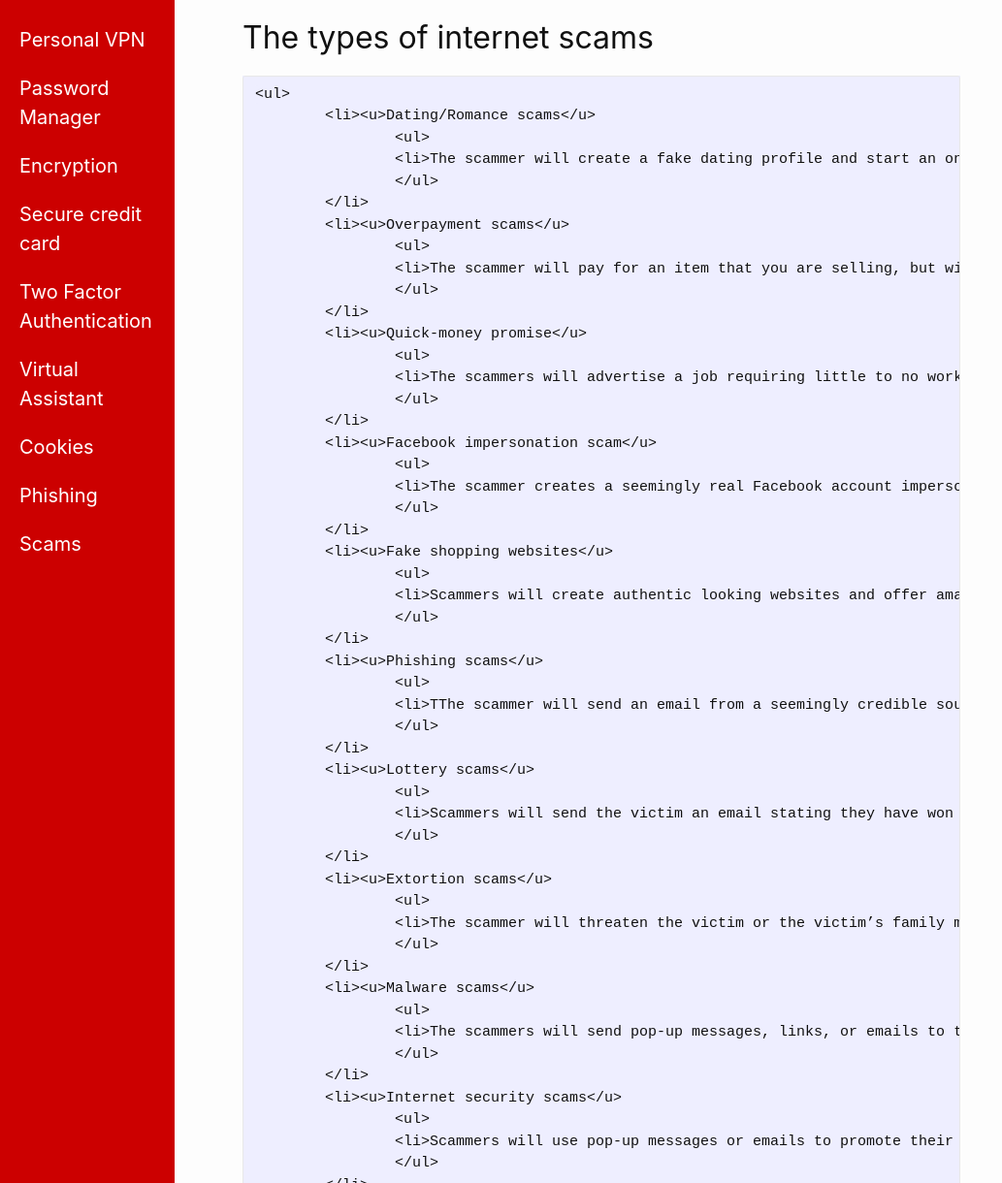
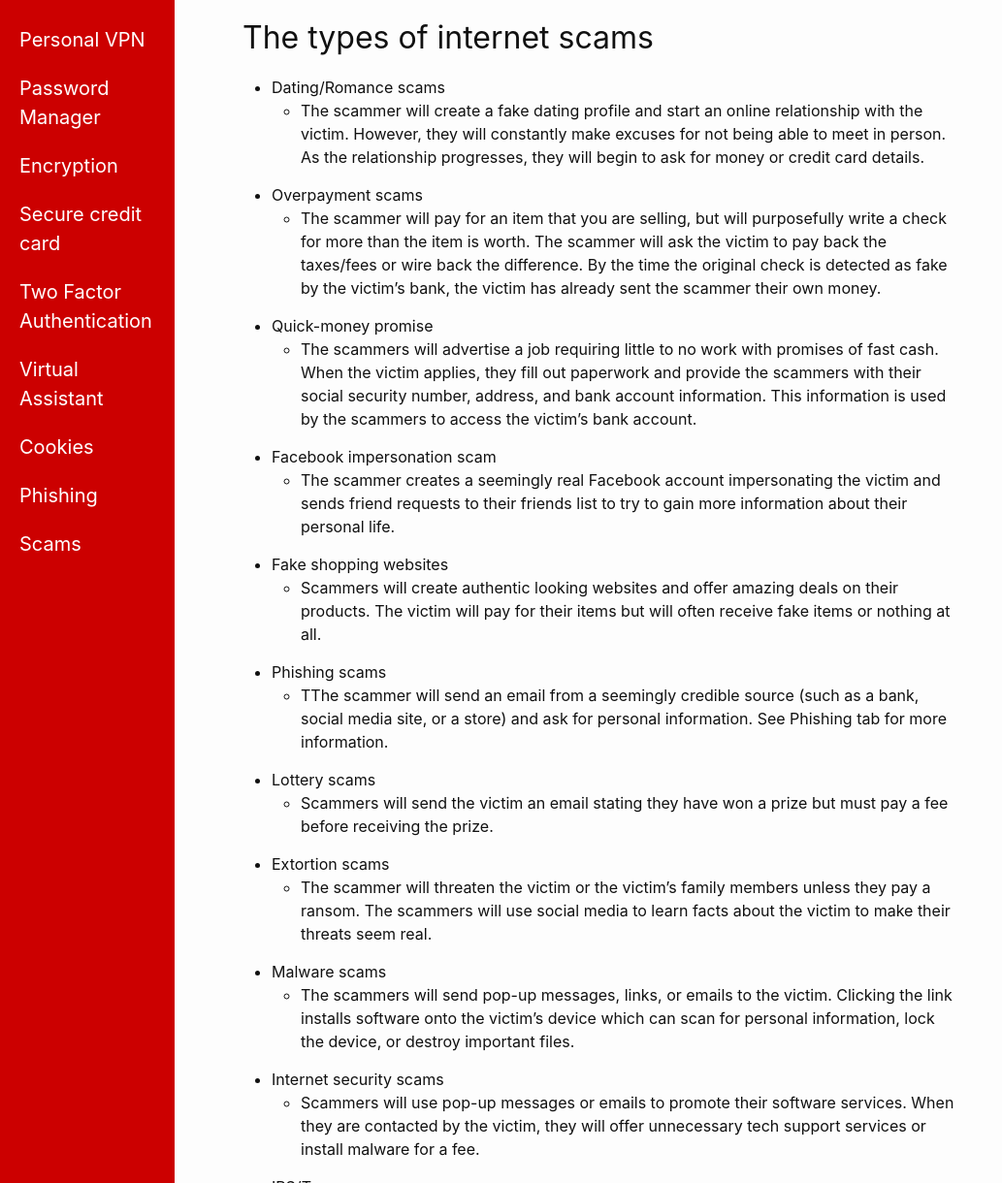
Before and after one commit to everydaysecurity/everydaysecurity, a Jekyll site: the page built from Scams.md, in a window 1280 px wide and 1400 px high, scrolled down 829 px. Shown: the part 180-1400 px from the top of the window at 97% size, without its empty margins (0-1033 px from the left). Built offline with Jekyll 4.4.1, drawn with Linux system fonts in a browser that asks for light colours; some of the changed text lies outside the part shown.

Commit message:
Update Scams.md

```diff
--- a/Scams.md
+++ b/Scams.md
@@ -20,73 +20,60 @@ permalink: /scams/
 	</ul>
 
 <h2>The types of internet scams</h2>
-	<ul>
-		<li><u>Dating/Romance scams</u>
-			<ul>
+<ul>
+	<li>Dating/Romance scams</li>
+		<ul>
 			<li>The scammer will create a fake dating profile and start an online relationship with the victim. However, they will constantly make excuses for not being able to meet in person. As the relationship progresses, they will begin to ask for money or credit card details.</li>
-			</ul>
-		</li>
-		<li><u>Overpayment scams</u>
-			<ul>
+		</ul>
+	<li>Overpayment scams</li>
+		<ul>
 			<li>The scammer will pay for an item that you are selling, but will purposefully write a check for more than the item is worth. The scammer will ask the victim to pay back the taxes/fees or wire back the difference. By the time the original check is detected as fake by the victim’s bank, the victim has already sent the scammer their own money.</li>
-			</ul>
-		</li>
-		<li><u>Quick-money promise</u>
-			<ul>
+		</ul>
+	<li>Quick-money promise</li>
+		<ul>
 			<li>The scammers will advertise a job requiring little to no work with promises of fast cash. When the victim applies, they fill out paperwork and provide the scammers with their social security number, address, and bank account information. This information is used by the scammers to access the victim’s bank account.</li>
-			</ul>
-		</li>
-		<li><u>Facebook impersonation scam</u>
-			<ul>
+		</ul>
+	<li>Facebook impersonation scam</li>
+		<ul>
 			<li>The scammer creates a seemingly real Facebook account impersonating the victim and sends friend requests to their friends list to try to gain more information about their personal life.</li>
-			</ul>
-		</li>
-		<li><u>Fake shopping websites</u>
-			<ul>
+		</ul>
+	<li>Fake shopping websites</li>
+		<ul>
 			<li>Scammers will create authentic looking websites and offer amazing deals on their products. The victim will pay for their items but will often receive fake items or nothing at all.</li>
-			</ul>
-		</li>
-		<li><u>Phishing scams</u>
-			<ul>
+		</ul>
+	<li>Phishing scams</li>
+		<ul>
 			<li>TThe scammer will send an email from a seemingly credible source (such as a bank, social media site, or a store) and ask for personal information. See Phishing tab for more information.</li>
-			</ul>
-		</li>
-		<li><u>Lottery scams</u>
-			<ul>
+		</ul>
+	<li>Lottery scams</li>
+		<ul>
 			<li>Scammers will send the victim an email stating they have won a prize but must pay a fee before receiving the prize.</li>
-			</ul>
-		</li>
-		<li><u>Extortion scams</u>
-			<ul>
+		</ul>
+	<li>Extortion scams</li>
+		<ul>
 			<li>The scammer will threaten the victim or the victim’s family members unless they pay a ransom. The scammers will use social media to learn facts about the victim to make their threats seem real.</li>
-			</ul>
-		</li>
-		<li><u>Malware scams</u>
-			<ul>
+		</ul>
+	<li>Malware scams</li>
+		<ul>
 			<li>The scammers will send pop-up messages, links, or emails to the victim. Clicking the link installs software onto the victim’s device which can scan for personal information, lock the device, or destroy important files. </li>
-			</ul>
-		</li>
-		<li><u>Internet security scams</u>
-			<ul>
+		</ul>
+	<li>Internet security scams</li>
+		<ul>
 			<li>Scammers will use pop-up messages or emails to promote their software services. When they are contacted by the victim, they will offer unnecessary tech support services or install malware for a fee.</li>
-			</ul>
-		</li>
-		<li><u>IRS/Tax scams</u>
-			<ul>
+		</ul>
+	<li>IRS/Tax scams</li>
+		<ul>
 			<li>The scammers will pose as IRS officials and target taxpayers. They might also pose as other government officials and threaten to send the victim to jail unless the victim sends them money. Always remember that the IRS usually contacts by mail and will never threaten with arrest.</li>
-			</ul>
-		</li>
-		<li><u>PayPal scams</u>
-			<ul>
+		</ul>
+	<li>PayPal scams</li>
+		<ul>
 			<li>The scammers will send their victim an email with a link claiming that something is wrong with their PayPal account. When the victim clicks the link, a website similar to PayPal opens. Once the victim logs into their account, the scammer can access their log in details. </li>
-			</ul>
-		</li>
-		<li><u>Nigerian check scams</u>
-			<ul>
+		</ul>
+	<li>Nigerian check scams</li>
+		<ul>
 			<li>The scammers will send the victim an email posing as a person of authority (gov. Employee, wealthy family) that needs help recovering large sums of money from overseas banks. They say the reward will be transferred to the victim’s bank account so they ask for bank details or tell the victim to pay transfer fees. </li>
-			</ul>
-		</li>
-	</ul>
+		</ul>
+</ul>
 
 <h2>How can I protect myself?</h2>
 <ul>
```
